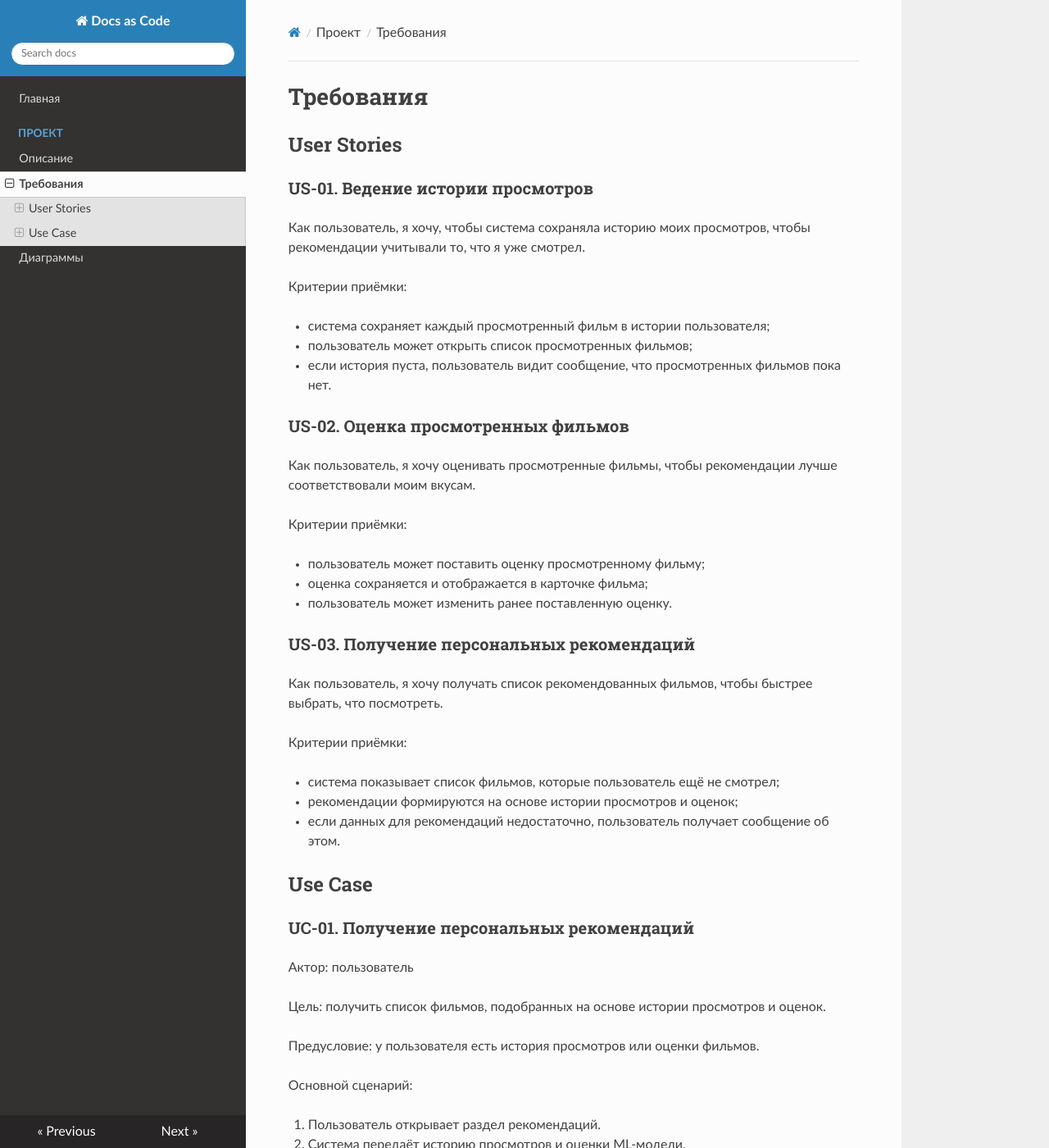
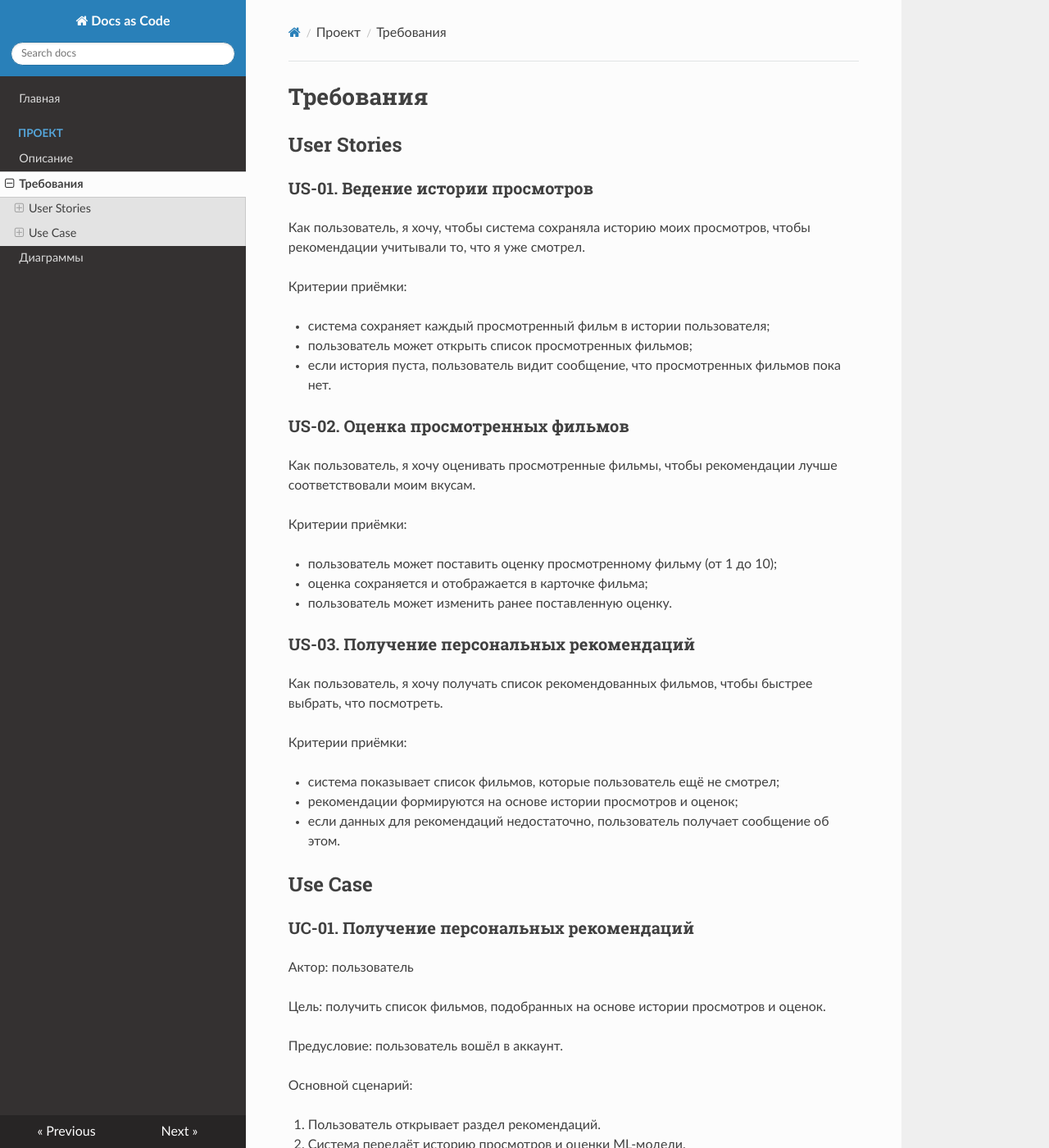
Before and after one commit to latupus2/docs-as-code, an MkDocs documentation site: the page built from docs/project/requirements.md, in a window 1280 px wide and 1400 px high. Shown: the whole window at 82% size. Built offline with MkDocs 1.6.1, drawn with Linux system fonts in a browser that asks for light colours; nearby versions of some CDN libraries.

Commit message:
fix 2practice

```diff
--- a/docs/project/requirements.md
+++ b/docs/project/requirements.md
@@ -22,7 +22,7 @@
 
 Критерии приёмки:
 
-- пользователь может поставить оценку просмотренному фильму;
+- пользователь может поставить оценку просмотренному фильму (от 1 до 10);
 - оценка сохраняется и отображается в карточке фильма;
 - пользователь может изменить ранее поставленную оценку.
 
@@ -46,7 +46,7 @@
 
 Цель: получить список фильмов, подобранных на основе истории просмотров и оценок.
 
-Предусловие: у пользователя есть история просмотров или оценки фильмов.
+Предусловие: пользователь вошёл в аккаунт.
 
 Основной сценарий:
 
```
